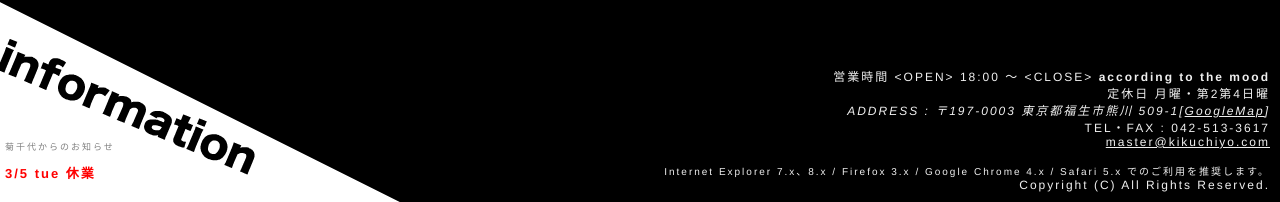
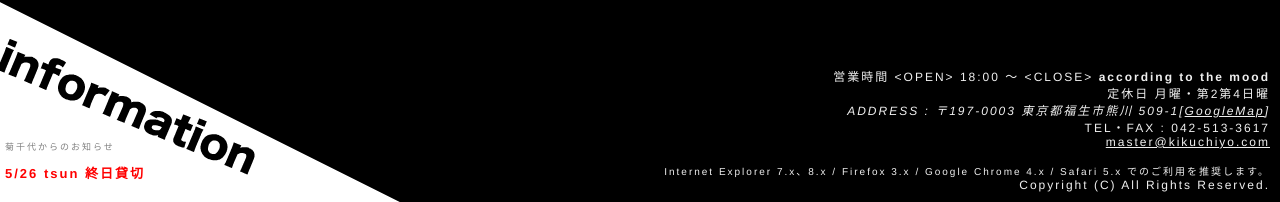
Before and after one commit to live-kikuchiyo/live-kikuchiyo.github.io, a Jekyll site: the page built from index.html, in a window 1280 px wide. Shown: the part 698-900 px from the top of the page. Built offline with Jekyll 4.4.1, drawn with Linux system fonts in a browser that asks for light colours; nearby versions of some CDN libraries.

Commit message:
Update index.html

```diff
--- a/index.html
+++ b/index.html
@@ -17,7 +17,7 @@ title: トップ
 				<br />
 				<br />
 				<b style="color: red;">
-				3/5 tue 休業
+				5/26 tsun 終日貸切
 
 
 				<br/>
```
